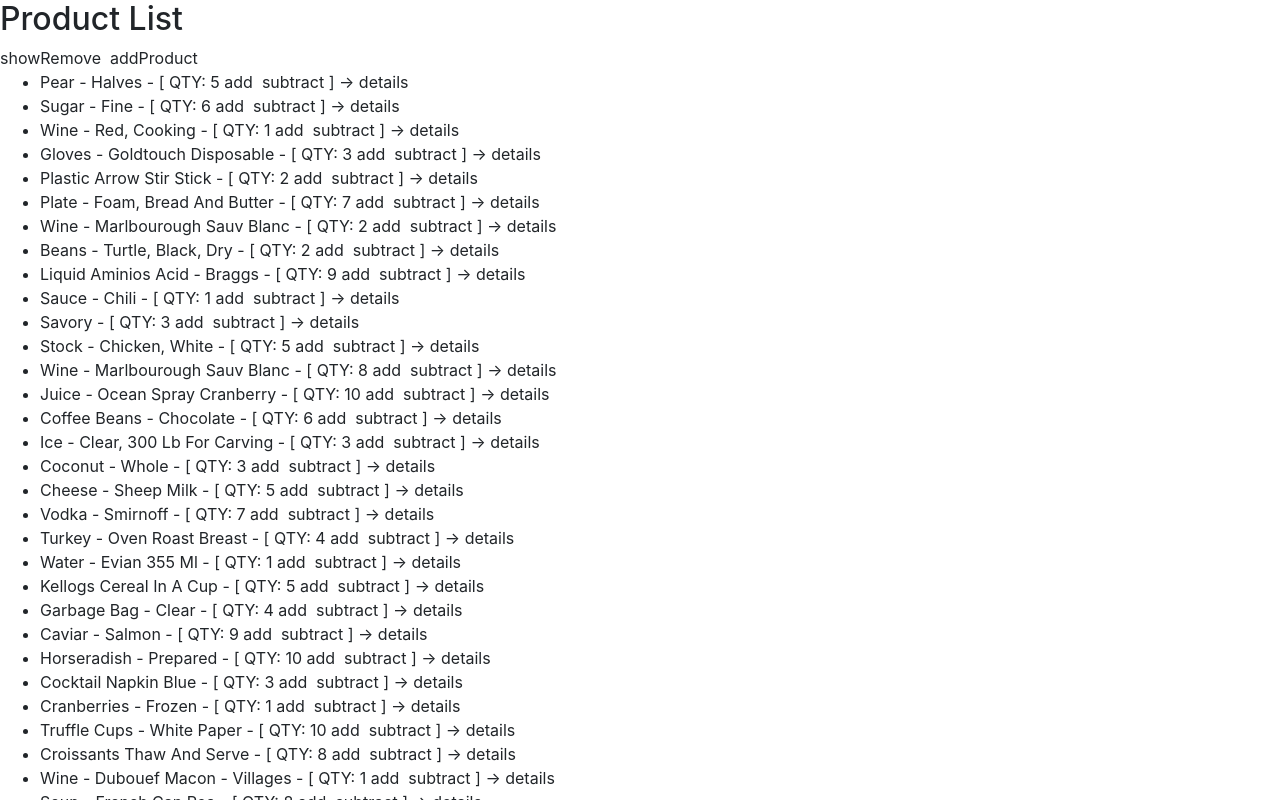
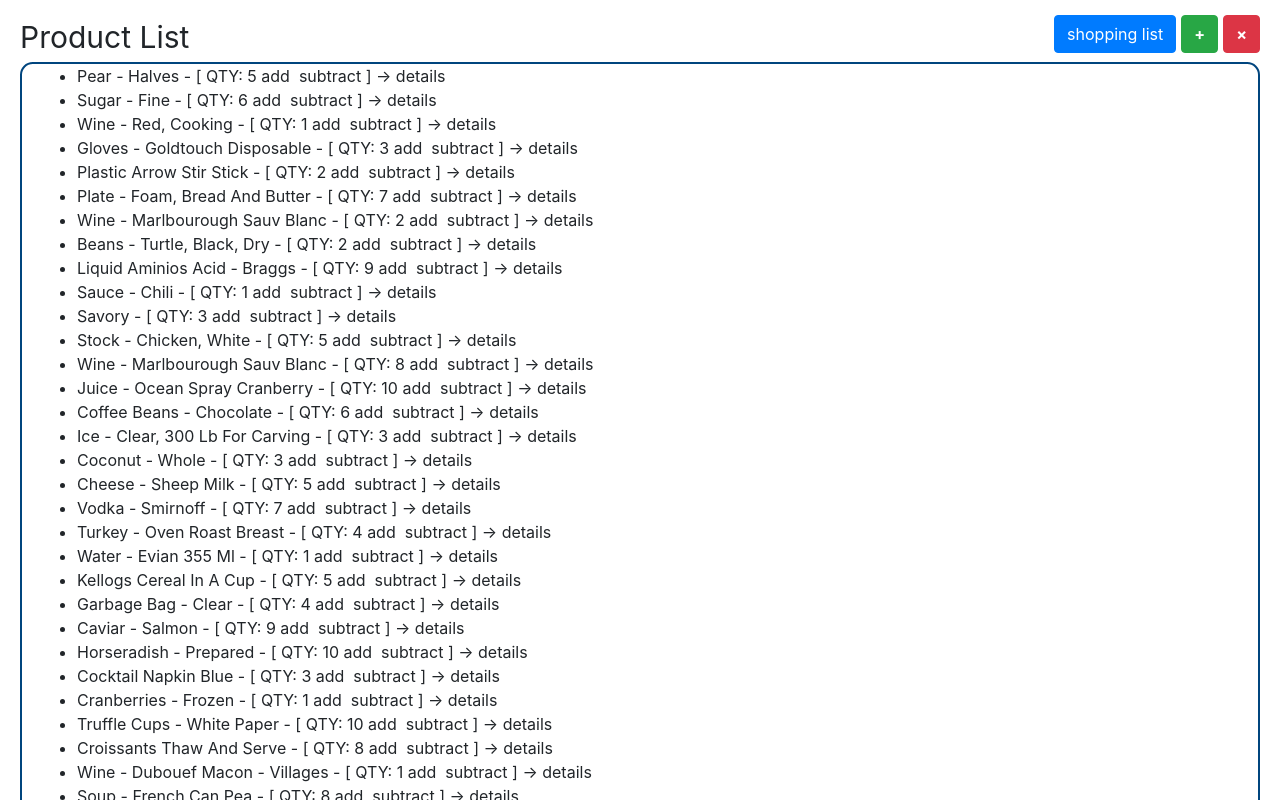
Before and after one commit to ap080221063/Kitchen-Cabinet-Assistant, an Angular app in the folder KCAssistant/: page / in a window 1280 px wide. Shown: the top 800 px of the page. Built offline with nearby package versions, Linux system fonts and the light colour scheme.

Commit message:
css mods

```diff
--- a/KCAssistant/src/app/components/product-list/product-list.component.css
+++ b/KCAssistant/src/app/components/product-list/product-list.component.css
@@ -0,0 +1,37 @@
+.borderthis {
+    border: 2px solid rgb(0, 69, 126) !important;
+    border-radius: 0.8em;
+}
+
+.listmargins {
+    margin: 20px;
+    margin-top: 2px;
+}
+
+.listwidth {
+    width: 100%;
+}
+
+.buttonDivFloatLeft {
+    float: left;
+}
+
+.buttonDivFloatRight {
+    float: right;
+}
+
+.buttonRightSeperation{
+    margin-right: 5px;
+}
+
+.buttonLeftSeperation{
+    margin-left: 5px;
+}
+
+.thickerFont {
+    font-weight: bold;
+}
+
+.fontsizebigger {
+    font-size: 30px;
+}
--- a/KCAssistant/src/app/components/product-list/product-list.component.html
+++ b/KCAssistant/src/app/components/product-list/product-list.component.html
@@ -1,6 +1,25 @@
-<h2>Product List</h2>
-<span (click)="removeProductButtonVisibleToggle()">showRemove</span>&nbsp;
-<span (click)="addNewProduct()">addProduct</span>
+<div class="container-fluid">
+  <div class="row">
+    <div class="col-xs-12 col-sm-12 col-md-12 col-lg-12" style="margin-top: 15px;">
+        <div class="col-xs-4">
+            <button type="button" class="btn btn-danger buttonDivFloatRight buttonRightSeperation thickerFont" (click)="removeProductButtonVisibleToggle()">&#xd7;</button>
+        </div>
+        <div class="col-xs-4">
+            <button type="button" class="btn btn-success buttonDivFloatRight buttonRightSeperation thickerFont" (click)="addNewProduct()">&#x2b;</button>
+        </div>
+        <div class="col-xs-4">
+            <button type="button" class="btn btn-primary buttonDivFloatRight buttonRightSeperation">shopping list</button>
+        </div>
+        <div class="col-xs-4">
+            <span class="buttonDivFloatLeft buttonLeftSeperation fontsizebigger">Product List</span>
+        </div>
+    </div>
+  </div>
+</div>
+<div class="borderthis listmargins">
+  <div class="container-fluid">
+    <div class="row">
+      <div class="col-xs-12 col-sm-12 col-md-12 col-lg-12">
           <div>
               <ul>
                 <li *ngFor="let p of componentProductList">
@@ -12,3 +31,7 @@
                 </li>
               </ul>
             </div>
+      </div>
+    </div>
+  </div>
+</div>
--- a/KCAssistant/src/app/components/product-list/product-list.component.ts
+++ b/KCAssistant/src/app/components/product-list/product-list.component.ts
@@ -1,29 +1,43 @@
-import { Component, OnInit } from '@angular/core';
+import { Component, OnInit, OnDestroy } from '@angular/core';
 import { Product } from '../../classes/product';
 import { ProductService } from '../../services/product.service';
 import { BsModalService } from 'ngx-bootstrap/modal';
 import { BsModalRef } from 'ngx-bootstrap/modal/bs-modal-ref.service';
 import { ProductComponent } from '../product/product.component';
 import { Category } from '../../classes/productCategory';
+import { Subscription } from 'rxjs/Subscription';
 
 @Component({
   selector: 'app-product-list',
   templateUrl: './product-list.component.html',
   styleUrls: ['./product-list.component.css']
 })
-export class ProductListComponent implements OnInit {
+export class ProductListComponent implements OnInit, OnDestroy {
 
+  componentProductListSubscription: Subscription;
   componentProductList: Product[];
   removeProductBtnVisible: boolean;
   bsModalRef: BsModalRef;
 
   constructor(private prodService: ProductService,
               private modalService: BsModalService) {
+
+    this.componentProductListSubscription = this.prodService.getAllProducts()
+        .subscribe(products => {this.componentProductList = products; });
     this.removeProductBtnVisible = false;
   }
 
   ngOnInit() {
-    this.componentProductList = this.prodService.getAllProducts();
+     setTimeout(() => this.getProducts());
+  }
+
+  ngOnDestroy() {
+    // unsubscribe to ensure no memory leaks
+    this.componentProductListSubscription.unsubscribe();
+  }
+
+  public getProducts(): void {
+    this.prodService.getAllProducts();
   }
 
   public addNewProduct() {
@@ -37,6 +51,7 @@
     const initialState = {
       componentProduct: product,
       title: 'Add a new product',
+      isnew: true,
     };
 
     this.bsModalRef = this.modalService.show(ProductComponent, {initialState});
@@ -60,21 +75,16 @@
   }
 
   public productDetails(prodId: number): void {
-    // this.onSelect(hero);
+
     let componentProduct: Product;
     componentProduct = this.componentProductList.find(y => y.id === prodId);
 
     const initialState = {
       componentProduct: componentProduct,
       title: componentProduct.name,
+      isnew: false,
     };
 
-    // let pc: ProductComponent;
-    // pc = new ProductComponent(this.bsModalRef);
-    // pc.componentProduct = product;
-    // pc.bsModalRef = this.bsModalRef;
-
-    // this.bsModalRef = this.modalService.show(pc);
     this.bsModalRef = this.modalService.show(ProductComponent, {initialState});
   }
 
--- a/KCAssistant/src/app/components/product/product.component.html
+++ b/KCAssistant/src/app/components/product/product.component.html
@@ -12,7 +12,7 @@
             <div class="col-xs-12 col-sm-12 col-md-12 col-lg-12">
                 <div class="form-group">
                     <label for="productname">Name</label>
-                    <input type="text" class="form-control" id="productname" aria-describedby="Name" placeholder="product name" [(ngModel)]="componentProduct.name" [attr.disabled]="!componentProduct.id==0">
+                    <input type="text" class="form-control" id="productname" aria-describedby="Name" placeholder="product name" [(ngModel)]="componentProduct.name">
                 </div>
                 <div class="form-group">
                     <label for="productcategory">Category</label>
--- a/KCAssistant/src/app/components/product/product.component.ts
+++ b/KCAssistant/src/app/components/product/product.component.ts
@@ -20,11 +20,10 @@
   componentProduct: Product;
   bsModalRef: BsModalRef;
   componentTranslations: Translation[];
-  isNew: boolean;
+  isnew: boolean;
 
   constructor(inbsmodalref: BsModalRef, public categoryService: CategoryService) {
     this.bsModalRef = inbsmodalref;
-    this.isNew = this.componentProduct.id === 0;
    }
 
   ngOnInit() {
--- a/KCAssistant/src/app/services/product.service.ts
+++ b/KCAssistant/src/app/services/product.service.ts
@@ -1,14 +1,18 @@
 import { Injectable } from '@angular/core';
 import { Product } from '../classes/product';
 import { MOCK_PRODUCTS } from '../classes/mock-products';
-// to be removed, testing purpose only
+import { Observable } from 'rxjs/Observable';
+import { Subject } from 'rxjs/Subject';
+import { of } from 'rxjs/observable/of';
 
 @Injectable()
 export class ProductService {
 
+  private productList = new Subject<Product[]>();
+
   constructor() { }
 
-  public getAllProducts(): Product[] {
+  public getAllProducts(): Observable<Product[]> {
     let productlist: Product[];
     productlist = new Array<Product>();
 
@@ -16,7 +20,8 @@
       productlist.push(p);
     }
 
-    return productlist;
+    this.productList.next(productlist);
+    return this.productList.asObservable();
   }
 
 }
```
Lines whose indentation alone changed are shown as unchanged.
